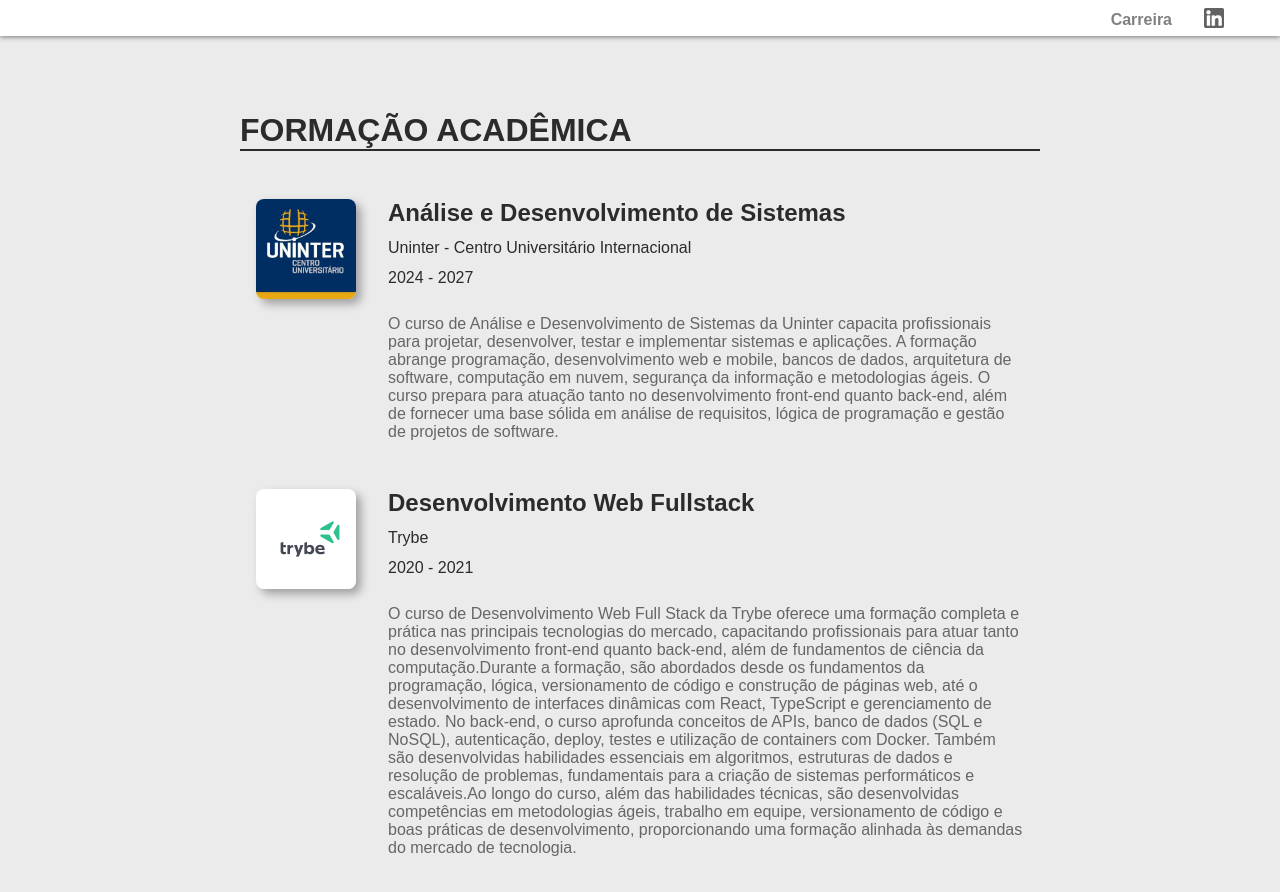
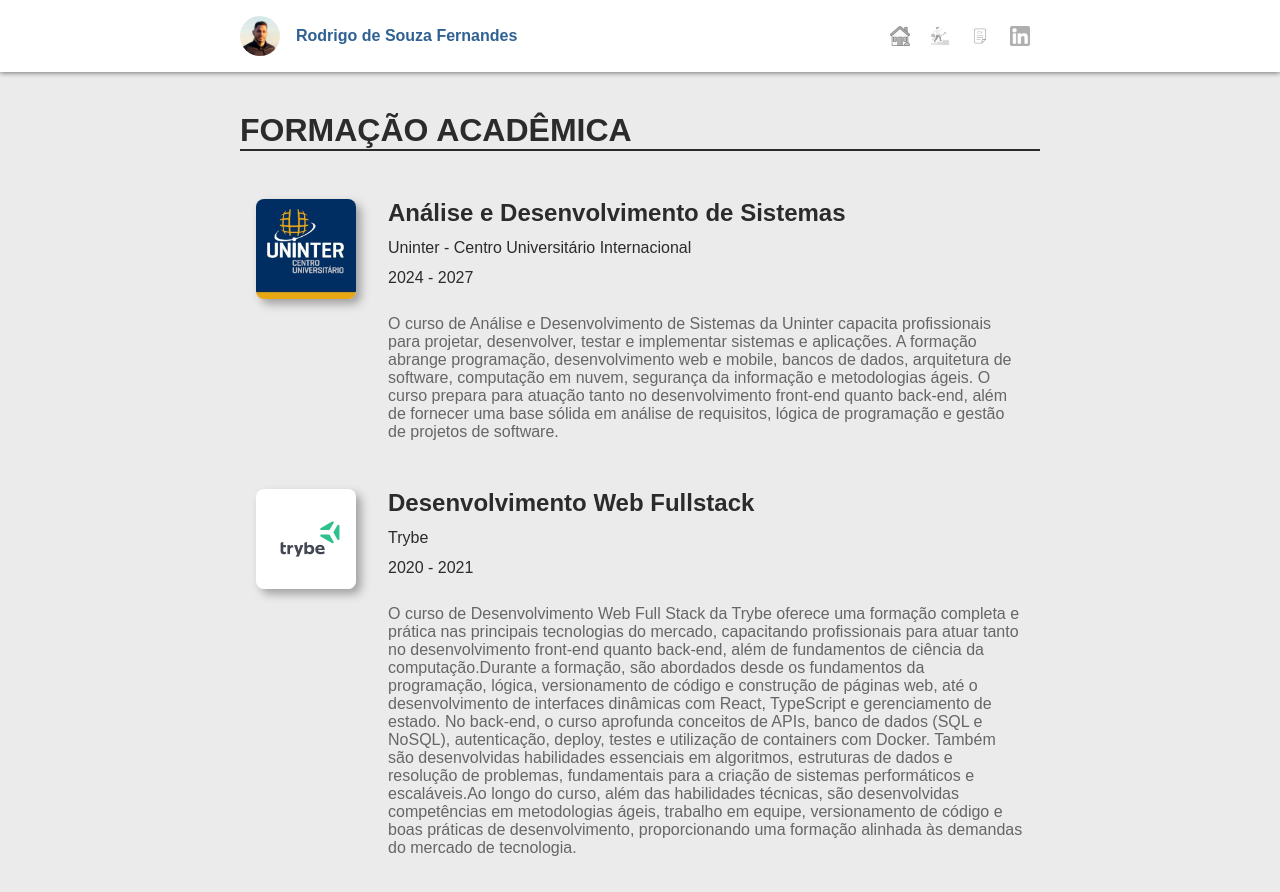
Before and after one commit to rodrigoDeSouzaFernandes/rodrigodesouzafernandes.github.io, a plain HTML site: page pages/career.html in a window 1280 px wide. Shown: the top 892 px of the page. Drawn offline with Linux system fonts and the light colour scheme.

Commit message:
Adiciona foto de perfil no header e ajusta layout

```diff
--- a/components/header.js
+++ b/components/header.js
@@ -3,16 +3,49 @@ class HeaderComponent extends HTMLElement {
     super();
     const headerElement = document.createElement('header');
 
+    const html = `
+    <div class="header-container">
+      <img class="profile-img" src="../assets/images/rodrigo.jpeg" alt="Rodrigo - Foto de perfil" />
+      <p class="name">Rodrigo de Souza Fernandes</p>
+      <nav class="navbar">
+        <a href="/#" class="career-info">
+          <img src='../assets/icons/home.png' alt='Ícone de home' />
+          <span>
+            Home
+          </span>
+        </a>
 
-    const html = `
-      <nav class="navbar">
         <a href="/pages/career.html" class="career-info">
-          carreira
+          <img src='../assets/icons/carreira.png' alt='Ícone de carreira' />
+          <span>
+            Carreira
+          </span>
         </a>
-        <a href="/pages/career.html" class="career-info">
-          <img src='../assets/logos/linkedin.png' alt='Ícone do linkedin' />
+
+        <a
+          href="/assets/curriculo_rodrigo_dev_frontend.pdf"
+          target="_blank"
+          rel="noopener noreferrer"
+          aria-label="Abrir currículo de Rodrigo em PDF em nova aba"
+          class="career-info"
+        >
+          <img src='../assets/icons/cv.png' alt='Ícone de currículo' />
+          <span>
+            Currículo
+          </span>
         </a>
+
+        <a
+        href="https://www.linkedin.com/in/rodrigo-de-souza-fernandes"
+        target="_blank"
+        rel="noopener noreferrer"
+        aria-label="Abrir perfil do LinkedIn de Rodrigo em nova aba"
+        class="career-info"
+      >   <img src="../assets/logos/linkedin.png" alt="Ícone do LinkedIn" />
+      <span>LinkedIn</span>
+    </a>
       </nav>
+      </div>
     `
 
     headerElement.innerHTML = html;
@@ -20,4 +53,5 @@ class HeaderComponent extends HTMLElement {
     this.appendChild(headerElement)
   }
 }
-customElements.define('app-header', HeaderComponent)
+
+customElements.define('app-header', HeaderComponent);
--- a/css/about.css
+++ b/css/about.css
@@ -14,7 +14,7 @@
 
 #about_me .container img {
     width: 150px;
-    transition: filter .5s;
+    transition: opacity 1s ease-out, transform 1s ease-out, filter .5s;
     filter: drop-shadow(3px 3px 300px black) grayscale(90%);
     position: sticky;
     margin-top: 2rem;
--- a/css/animations.css
+++ b/css/animations.css
@@ -90,6 +90,17 @@
     transform: translateX(0);
 }
 
+.slide-in-right {
+    opacity: 0;
+    transform: translateX(100px);
+    transition: opacity 1s ease-out, transform 1s ease-out;
+}
+
+.slide-in-right.visible {
+    opacity: 1;
+    transform: translateX(0);
+}
+
 .grow-up {
     scale: .9;
     transition: opacity 1s, scale 1s;
--- a/css/header.css
+++ b/css/header.css
@@ -13,6 +13,32 @@ header {
   transition: transform .5s;
 }
 
+header .name {
+  color: var(--color-primary);
+  font-weight: 600;
+  width: 100%;
+}
+
+header .profile-img {
+  height: 40px;
+  width: 40px;
+  border-radius: 60px;
+  background-size: contain;
+  background-position: top;
+  margin-right: 1rem;
+}
+
+.header-container {
+  display: flex;
+  align-items: center;
+  justify-content: space-between;
+  width: 100%;
+  max-width: 800px;
+  padding-block: 1rem;
+  margin-inline: 1rem;
+}
+
+
 header.visible {
   transform: translateY(0%);
 }
@@ -20,11 +46,9 @@ header.visible {
 header .navbar {
   max-width: var(--default-max-width);
   width: 100%;
-  padding: .5rem 1rem;
   display: flex;
   align-items: flex-end;
   justify-content: flex-end;
-  gap: 2rem;
 }
 
 header .navbar a img {
@@ -32,7 +56,12 @@ header .navbar a img {
   height: 20px;
   transition: all .25s;
   filter: grayscale(100%);
-
+  position: absolute;
+  left: 50%;
+  top: 0;
+  background-color: white;
+  transform: translateX(-50%);
+  opacity: .5;
 
 }
 
@@ -41,17 +70,36 @@ header .navbar a {
   text-decoration: none;
   transition: all .25s;
   display: flex;
-  align-items: flex-end;
+  align-items: center;
   justify-content: center;
   text-transform: capitalize;
   line-height: 1;
   font-weight: bold;
+  width: 20px;
+  height: 20px;
+  overflow: hidden;
+  position: relative;
+  gap: .5rem;
+  padding-inline: 20px;
 }
 
 header .navbar a:hover {
   color: #0A66C2;
+  width: 110px;
 }
 
 header .navbar a:hover img {
   filter: grayscale(0);
+  position: initial;
+  transform: translateX(0);
+  opacity: 1;
+
 }
+
+header .navbar span {
+  opacity: 0;
+}
+
+header .navbar a:hover span {
+  opacity: 1;
+}
--- a/js/abilities.js
+++ b/js/abilities.js
@@ -110,8 +110,6 @@ const abilities = [
 
 const abilitiesSection = document.querySelector("#abilities").firstElementChild;
 
-console.log(abilitiesSection)
-
 Object.values(abilityType).forEach(type => {
   const abilitiesByType = abilities.filter(ability => ability.type === type);
 
@@ -142,6 +140,10 @@ Object.values(abilityType).forEach(type => {
 
   const abilityTypeWrapper = document.createElement('div')
   abilityTypeWrapper.classList.add('ability-type-wrapper')
+  abilityTypeWrapper.classList.add('animate')
+  abilityTypeWrapper.classList.add('fade-in')
+
+  animationObserver.observe(abilityTypeWrapper);
 
   abilityTypeWrapper.appendChild(title);
   abilityTypeWrapper.appendChild(abilitiesContainer);
--- a/pages/career.html
+++ b/pages/career.html
@@ -21,7 +21,7 @@
   <app-header></app-header>
   <section id="education" class="card_list">
     <div class="container">
-      <h1 class="section-title">Formação acadêmica</h1>
+      <h1 class="section-title animate slide-in">Formação acadêmica</h1>
       <div class="card animate slide-in">
         <img src="../assets/logos/uninter.webp" alt="Logo da Uninter">
         <h2>Análise e Desenvolvimento de Sistemas</h2>
@@ -56,7 +56,7 @@
   </section>
   <section id="experience" class="card_list">
     <div class="container">
-      <h1 class="section-title">Experiência</h1>
+      <h1 class="section-title animate slide-in">Experiência</h1>
       <div class="card animate slide-in">
         <img src="../assets/logos/base2.jpg" alt="Logo da Uninter">
         <h2>Desenvolvedor front-end web </h2>
```
Also changed, not shown: index.html (+5 -33 lines), assets/icons/carreira.png (added), assets/icons/cv.png (added), assets/icons/home.png (added), assets/images/rodrigo.jpeg (added), assets/images/rodrigo.png (deleted), 1 other file.
